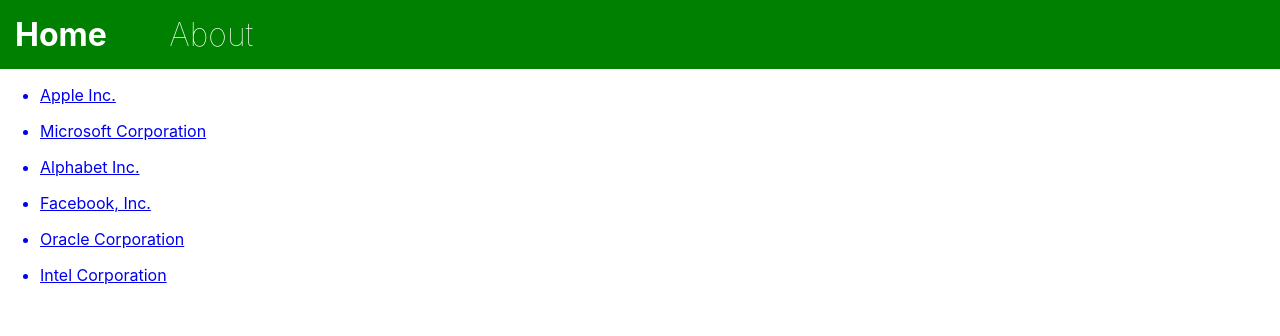
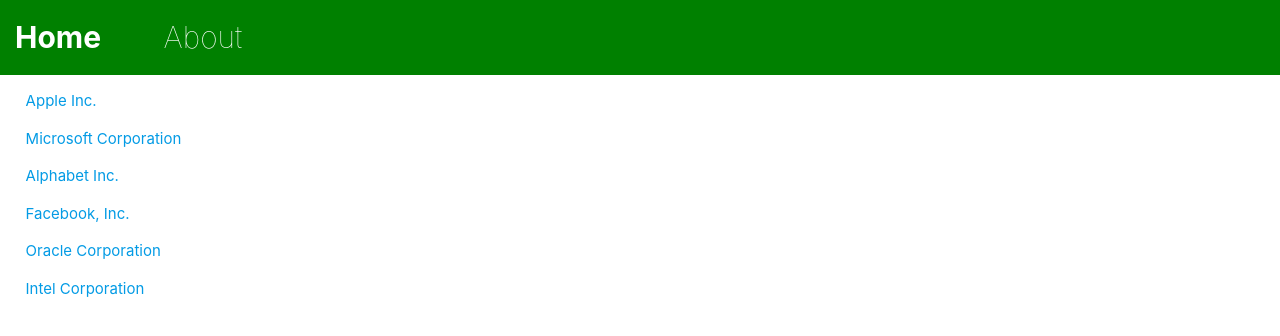
Before and after one commit to Avisa-GA/react-router-lab, a React (Create React App) app: page /stocks in a window 1280 px wide. Shown: the top 336 px of the page. Built offline with nearby package versions, Linux system fonts and the light colour scheme.

Commit message:
feat: add css

```diff
--- a/src/App.js
+++ b/src/App.js
@@ -1,4 +1,4 @@
-
+import 'materialize-css/dist/css/materialize.min.css';
 import React from "react";
 import './App.css';
 import data from "./data"
@@ -10,14 +10,7 @@ import StockDetail from './Pages/StockDetail';
 
 
 function App() {
-  const stocks = [
-    {name: "Apple Inc.", symbol: "AAPL", lastPrice: 140.64, change: -0.280000000000001, high: 141.74, low: 140.35, open: 141.5},
-    {name: "Microsoft Corporation", symbol: "MSFT", lastPrice: 64.98, change: 0.109999999999999, high: 65.45, low: 64.76, open: 65.12},
-    {name: "Alphabet Inc.", symbol: "GOOGL", lastPrice: 835.14, change: -4.50999999999999, high: 844, low: 829.1, open: 842},
-    {name: "Facebook, Inc.", symbol: "FB", lastPrice: 140.34, change: 0.810000000000002, high: 141.0244, low: 139.76, open: 140.08},
-    {name: "Oracle Corporation", symbol: "ORCL", lastPrice: 44.65, change: -0.300000000000004, high: 45.09, low: 44.575, open: 44.91},
-    {name: "Intel Corporation", symbol: "INTL", lastPrice: 36.16, change: -0.370000000000005, high: 36.78, low: 36.125, open: 36.58}
-  ]
+  const stocks = data;
 return (
 <div className="App">
   <Nav />
--- a/src/Pages/StockDetail.js
+++ b/src/Pages/StockDetail.js
@@ -1,7 +1,4 @@
 import React from "react";
-import { useState, useEffect } from "react";
-import data from "../data";
-
 
 export default function StockDetail(props) {
 
@@ -12,7 +9,7 @@ export default function StockDetail(props) {
 return (
 <div>
 
-            <table>
+  <table style={{marginLeft: "1%"}}>
     <thead>
       <tr>
         <th>name</th>
--- a/src/Pages/Stocks.js
+++ b/src/Pages/Stocks.js
@@ -10,7 +10,7 @@ export default function Stocks({stocks}) {
 
             return (
               <Link to={`/stocks/${symbol}`}>
-                  <ul>
+                  <ul style={{marginLeft: "2%"}}>
                       <li style={{marginRight: "70%", textAlign:"left"}}>
                       {name}
                       </li>
```
Lines whose indentation alone changed are shown as unchanged.
